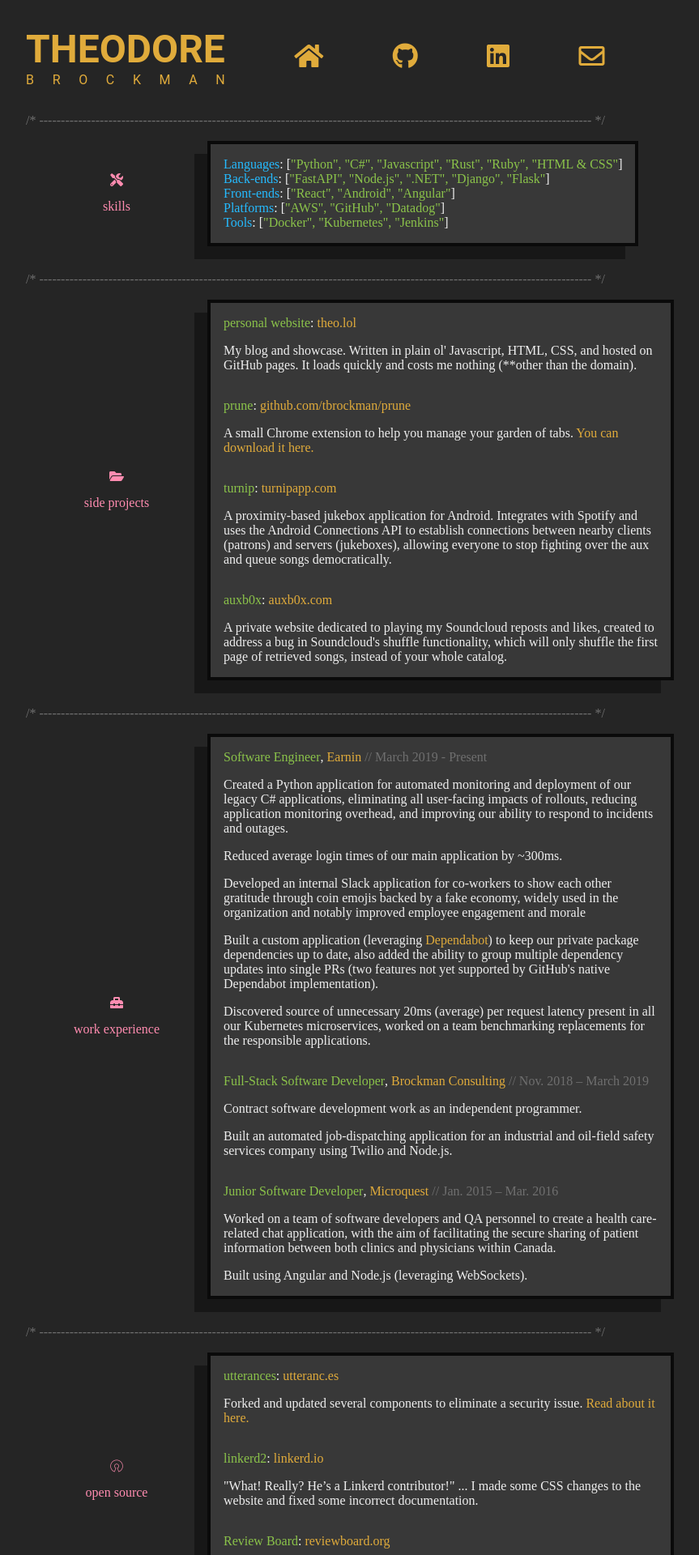
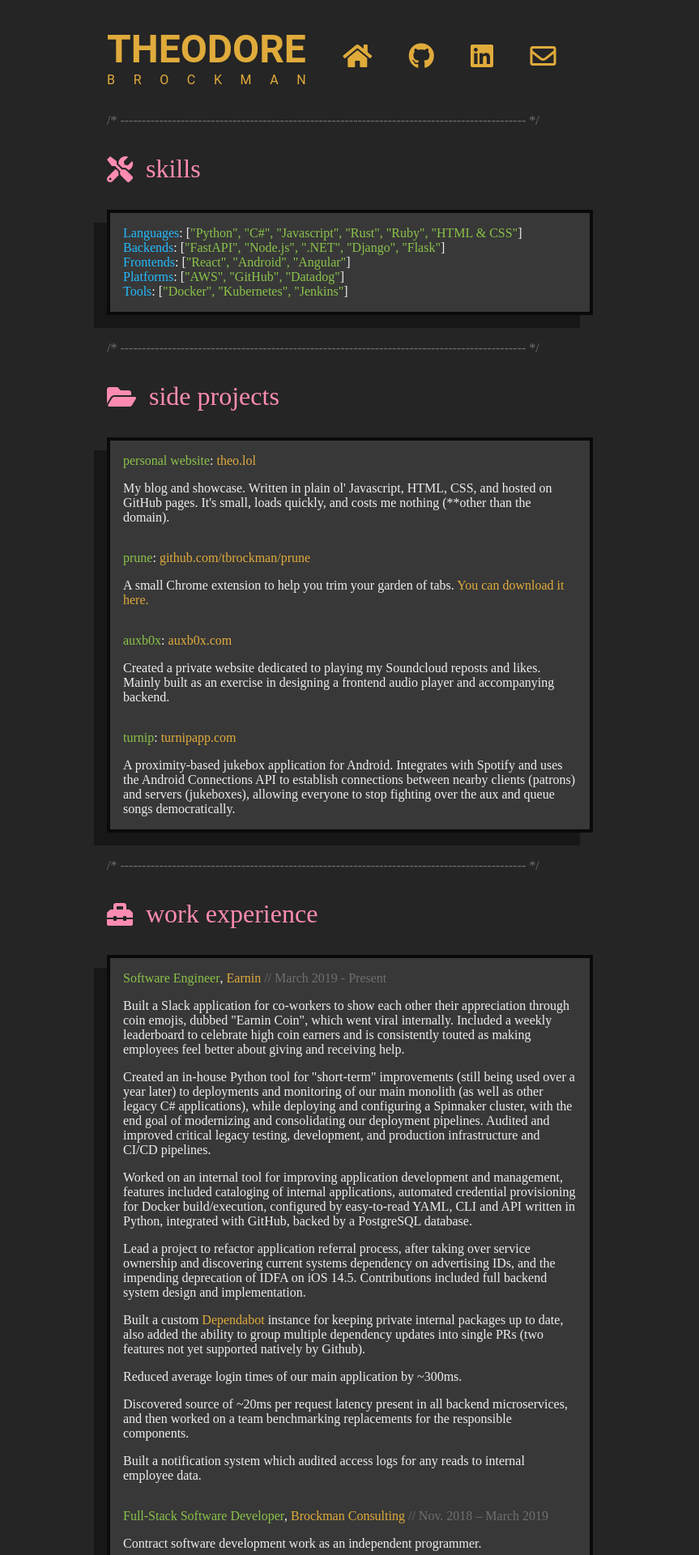
Before and after one commit to tbrockman/tbrockman.github.io, a Jekyll site: the page built from resume.html, in a window 1280 px wide. Shown: the top 1920 px of the page at 81% size, without its empty margins (208-1071 px from the left). Built offline with Jekyll 4.4.1, drawn with Linux system fonts in a browser that asks for light colours; some web fonts are replaced; some of the changed text lies outside the part shown.

Commit message:
Update resume styling and content.

```diff
--- a/_sass/resume.scss
+++ b/_sass/resume.scss
@@ -15,6 +15,7 @@ $breakpoint-combine-header: 640px;
     div.resume-header {
         flex-direction: column;
         justify-content: center;
+        margin-bottom: -1rem;
     }
 
     .contact-section {
@@ -45,38 +46,6 @@ $breakpoint-combine-header: 640px;
 }
 
 @media(max-width: $breakpoint-mobile) {
-    body {
-        padding: 2em !important;
-    }
-
-    div.resume-container {
-        max-width: 100%;
-        display: block;
-    }
-
-    div.section {
-        display:  flex;
-        flex-direction: column;
-        margin-top: 1rem;
-    }
-
-    div.section-separator {
-        margin: 2em 0 0 0;
-    }
-
-    div.section-icon-container {
-        margin-bottom: 1em;
-        margin-top: 1em;
-        align-items: flex-start;
-        flex-direction: column;
-        justify-content: flex-start;
-        font-size: 2rem;
-        min-width: unset;
-
-        div {
-            margin-top: 0.5em;
-        }
-    }
 
     div.education-section {
         div {
@@ -97,6 +66,10 @@ a {
 
 a.gold:hover {
     color: #ae8631;
+}
+
+body {
+    padding: 2em !important;
 }
 
 .first-name, .last-name {
@@ -126,6 +99,12 @@ a.gold:hover {
 
 .hide-header-not-combined {
     display: none;
+}
+
+.resume-container {
+    max-width: 100%;
+    width: 75ch;
+    display: block;
 }
 
 .section {
@@ -175,16 +154,16 @@ p {
     margin-bottom: 0;
 }
 
-.resume-container {
-    max-width: 50rem;
-    display: flex;
-    flex-direction: column;
-}
-
 .resume-header {
     display: flex;
     flex-direction: row;
     justify-content: space-evenly;
+}
+
+div.section {
+    display:  flex;
+    flex-direction: column;
+    margin-top: 1rem;
 }
 
 .section-separator {
@@ -194,16 +173,19 @@ p {
 }
 
 .section-icon-container {
+    margin-bottom: 1em;
+    align-items: center;
+    flex-direction: row;
+    justify-content: flex-start;
+    font-size: 2rem;
+    min-width: unset;
+    min-height: 100%;
     display: flex;
-    justify-content: center;
-    min-width: 14em;
-    flex-direction: column;
-    align-items: center;
-    min-height: 100%;
-}
 
-.section-icon-container div {
-    margin-top: 1em;
+    div {
+        margin-top: 0;
+        margin-left: 1rem;
+    }
 }
 
 .skills-section {
--- a/resume.html
+++ b/resume.html
@@ -46,10 +46,10 @@ layout: resume
                     <span class="blue">Languages</span><span class="white">:&nbsp</span><span class="white">[</span><span class="green">"Python", "C#", "Javascript", "Rust", "Ruby", "HTML & CSS"</span><span class="white">]</span>
                 </div>
                 <div class="skill">
-                    <span class="blue">Back-ends</span><span class="white">:&nbsp</span><span class="white">[</span><span class="green">"FastAPI", "Node.js", ".NET", "Django", "Flask"</span><span class="white">]</span>
+                    <span class="blue">Backends</span><span class="white">:&nbsp</span><span class="white">[</span><span class="green">"FastAPI", "Node.js", ".NET", "Django", "Flask"</span><span class="white">]</span>
                 </div>
                 <div class="skill">
-                    <span class="blue">Front-ends</span><span class="white">:&nbsp</span><span class="white">[</span><span class="green">"React", "Android", "Angular"</span><span class="white">]</span>
+                    <span class="blue">Frontends</span><span class="white">:&nbsp</span><span class="white">[</span><span class="green">"React", "Android", "Angular"</span><span class="white">]</span>
                 </div>
                 <div class="skill">
                     <span class="blue">Platforms</span><span class="white">:&nbsp</span><span class="white">[</span><span class="green">"AWS", "GitHub", "Datadog"</span><span class="white">]</span>
@@ -72,7 +72,7 @@ layout: resume
                     <span><a class="gold" href="/">theo.lol</a></span>
                 </div>
                 <div class="projects-body">
-                    <p>My blog and showcase. Written in plain ol' Javascript, HTML, CSS, and hosted on GitHub pages. It loads quickly and costs me nothing (**other than the domain).
+                    <p>My blog and showcase. Written in plain ol' Javascript, HTML, CSS, and hosted on GitHub pages. It's small, loads quickly, and costs me nothing (**other than the domain).
                         </p>
                 </div>
                 <div class="inner-section-separator"></div>
@@ -83,7 +83,18 @@ layout: resume
                         <span><a class="gold" href="https://github.com/tbrockman/prune">github.com/tbrockman/prune</a></span>
                     </div>
                     <div class="projects-body">
-                        <p>A small Chrome extension to help you manage your garden of tabs. <a class="gold" href="https://chrome.google.com/webstore/detail/prune/gblddboefgbljpngfhgekbpoigikbenh?hl=en-GB&authuser=0">You can download it here.</a></p>
+                        <p>A small Chrome extension to help you trim your garden of tabs. <a class="gold" href="https://chrome.google.com/webstore/detail/prune/gblddboefgbljpngfhgekbpoigikbenh?hl=en-GB&authuser=0">You can download it here.</a></p>
+                    </div>
+                </div>
+                <div class="inner-section-separator"></div>
+                <div class="project">
+                    <div class="projects-header">
+                        <span class="green">auxb0x</span>
+                        <span class="white">:&nbsp</span>
+                        <span><a class="gold" href="https://auxb0x.com?api=ax8G2Du7z38r5InOvvu9661kj4XgyCfz8cZSBOHT">auxb0x.com</a></span>
+                    </div>
+                    <div class="projects-body">
+                        <p>Created a private website dedicated to playing my Soundcloud reposts and likes. Mainly built as an exercise in designing a frontend audio player and accompanying backend.</p>
                     </div>
                 </div>
                 <div class="inner-section-separator"></div>
@@ -99,18 +110,6 @@ layout: resume
                             between nearby clients (patrons) and servers (jukeboxes), allowing everyone to stop fighting over the aux and queue songs democratically. </p>
                     </div>
                 </div>
-                <div class="inner-section-separator"></div>
-                <div class="project">
-                    <div class="projects-header">
-                        <span class="green">auxb0x</span>
-                        <span class="white">:&nbsp</span>
-                        <span><a class="gold" href="https://auxb0x.com?api=ax8G2Du7z38r5InOvvu9661kj4XgyCfz8cZSBOHT">auxb0x.com</a></span>
-                    </div>
-                    <div class="projects-body">
-                        <p>A private website dedicated to playing my Soundcloud reposts and likes,
-                            created to address a bug in Soundcloud's shuffle functionality, which will only shuffle the first page of retrieved songs, instead of your whole catalog.</p>
-                    </div>
-                </div>
             </div>
         </div>
         <div class="section-separator comment-grey"></div>
@@ -124,22 +123,18 @@ layout: resume
                     <div class="work-experience-header">
                         <span class="green">Software Engineer</span>
                         <span class="white">,&nbsp</span>
-                        <span class="gold">Earnin&nbsp</span>
+                        <span><a href="https://earnin.com/" class="gold">Earnin</a>&nbsp</span>
                         <span class="comment-grey">// March 2019 - Present</span>
                     </div>
                     <div class="work-experience-body">
-                        <p>Created a Python application for automated monitoring and deployment
-                            of our legacy C# applications, eliminating all user-facing impacts of
-                            rollouts, reducing application monitoring overhead, and improving
-                            our ability to respond to incidents and outages.</p>
+                        <p>Built a Slack application for co-workers to show each other their appreciation through coin emojis, dubbed "Earnin Coin", which went viral internally. Included a weekly leaderboard to celebrate high coin earners and is consistently touted as making employees feel better about giving and receiving help.</p>
+                        <p>Created an in-house Python tool for "short-term" improvements (still being used over a year later) to deployments and monitoring of our main monolith (as well as other legacy C# applications), while deploying and configuring a Spinnaker cluster, with the end goal of modernizing and consolidating our deployment pipelines. Audited and improved critical legacy testing, development, and production infrastructure and CI/CD pipelines.</p>
+                        <p>Worked on an internal tool for improving application development and management, features included cataloging of internal applications, automated credential provisioning for Docker build/execution, configured by easy-to-read YAML, CLI and API written in Python, integrated with GitHub, backed by a PostgreSQL database.</p>
+                        <p>Lead a project to refactor application referral process, after taking over service ownership and discovering current systems dependency on advertising IDs, and the impending deprecation of IDFA on iOS 14.5. Contributions included full backend system design and implementation.</p>
+                        <p>Built a custom <a href="https://dependabot.com/" class="gold">Dependabot</a> instance for keeping private internal packages up to date, also added the ability to group multiple dependency updates into single PRs (two features not yet supported natively by Github).</p>
                         <p>Reduced average login times of our main application by ~300ms.</p>
-                        <p>Developed an internal Slack application for co-workers to show each other
-                            gratitude through coin emojis backed by a fake economy, widely used in the organization and notably improved employee engagement and morale</p>
-                        <p>Built a custom application (leveraging <a class="gold" href="https://dependabot.com/">Dependabot</a>) to keep our private package dependencies up to date,
-                            also added the ability to group multiple dependency updates into single PRs (two features not yet supported by GitHub's native Dependabot implementation).</p>
-                        <p>Discovered source of unnecessary 20ms (average) per request latency present
-                            in all our Kubernetes microservices, worked on a team benchmarking
-                            replacements for the responsible applications.</p>
+                        <p>Discovered source of ~20ms per request latency present in all backend microservices, and then worked on a team benchmarking replacements for the responsible components.</p>
+                        <p>Built a notification system which audited access logs for any reads to internal employee data.</p>
                     </div>
                 </div>
                 <div class="inner-section-separator comment-grey"></div>
@@ -147,7 +142,7 @@ layout: resume
                     <div class="work-experience-header">
                         <span class="green">Full-Stack Software Developer</span>
                         <span class="white">,&nbsp</span>
-                        <span class="gold">Brockman Consulting&nbsp</span>
+                        <span><a href="https://brockman-consulting.com/" class="gold">Brockman Consulting</a>&nbsp</span>
                         <span class="comment-grey">// Nov. 2018 – March 2019</span>
                     </div>
                     <div class="work-experience-body">
@@ -161,7 +156,7 @@ layout: resume
                     <div class="work-experience-header">
                         <span class="green">Junior Software Developer</span>
                         <span class="white">,&nbsp</span>
-                        <span class="gold">Microquest&nbsp</span>
+                        <span><a href="https://www.microquest.ca/" class="gold">Microquest</a>&nbsp</span>
                         <span class="comment-grey">// Jan. 2015 – Mar. 2016</span>
                     </div>
                     <div class="work-experience-body">
@@ -192,6 +187,19 @@ layout: resume
                         <p>
                             Forked and updated several components to eliminate a security issue.
 <span><a class="gold" href="https://theo.lol/security/github/oss/utterances/2020/11/02/hello-world.html">Read about it here.</a></span>
+                        </p>
+                    </div>
+                </div>
+                <div class="inner-section-separator comment-grey"></div>
+                <div class="open-source-item">
+                    <div class="open-source-header">
+                        <span class="green">atom</span>
+                        <span class="white">:&nbsp</span>
+                        <span><a class="gold" href="https://atom.io">atom.io</a></span>
+                    </div>
+                    <div class="open-source-body">
+                        <p>
+                            Added <a class="gold" href="https://github.com/atom/find-and-replace/pull/932">"Open in New Tab"</a> context-menu functionality to the <a class="gold" href="https://github.com/atom/find-and-replace">find-and-replace package</a>.
                         </p>
                     </div>
                 </div>
```
